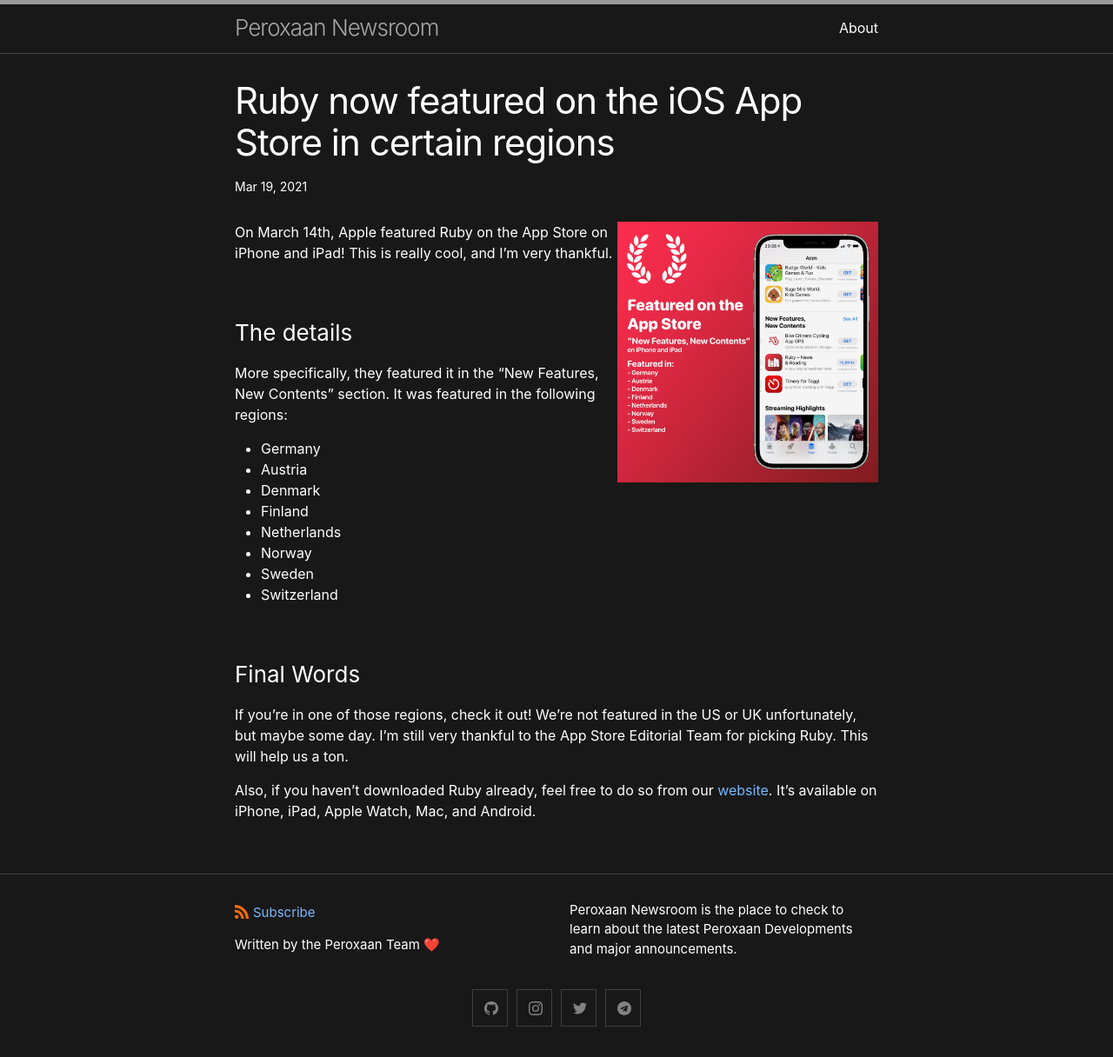
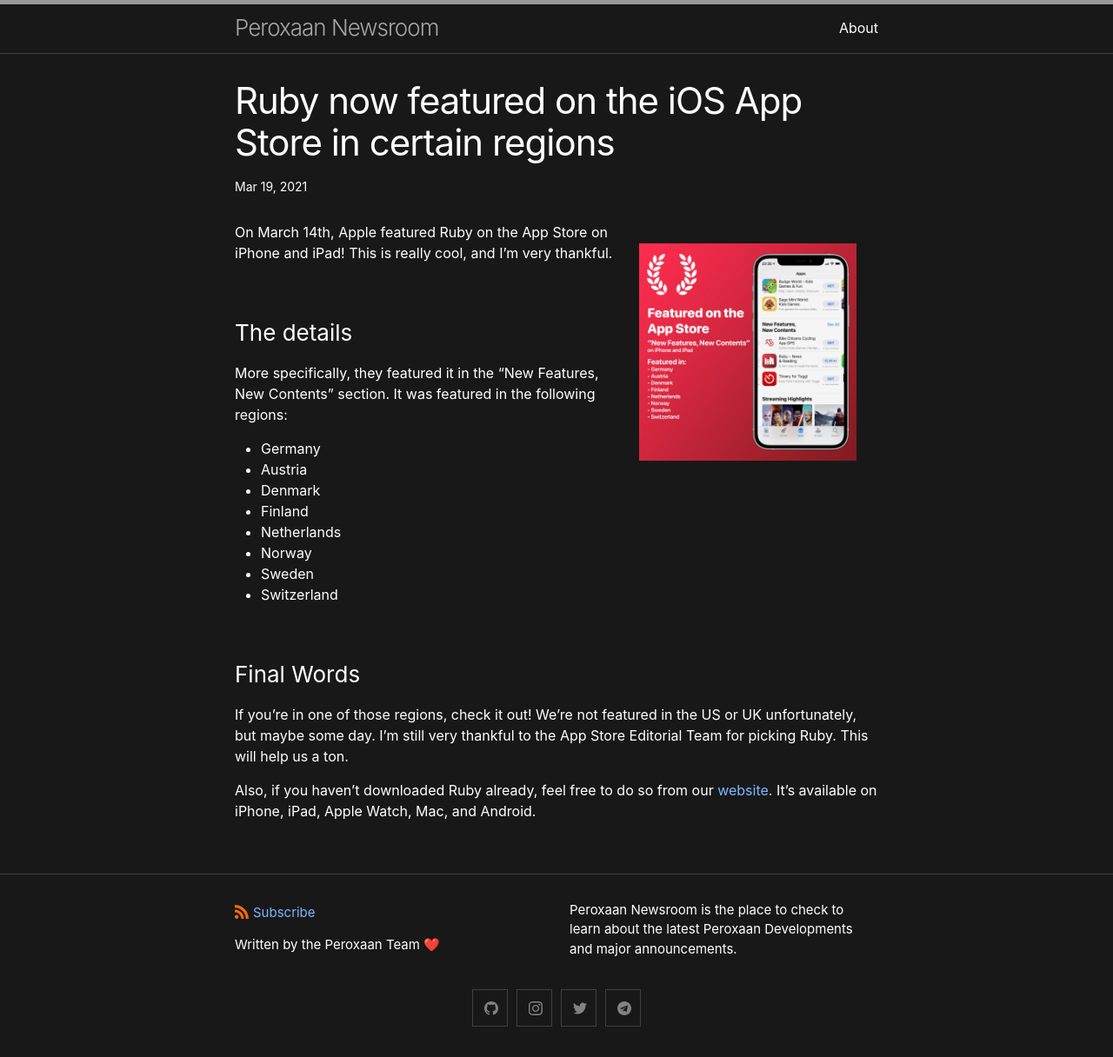
Before and after one commit to Peroxaan/peroxaan-newsroom, a Jekyll site: the page built from _posts/2021-03-18-ruby-featured-on-ios-app-store.markdown, in a window 1280 px wide. Shown: the whole page at 87% size. Built offline with Jekyll 4.4.1, drawn with Linux system fonts in a browser that asks for light colours.

Commit message:
Update 2021-03-18-ruby-featured-on-ios-app-store.markdown

```diff
--- a/_posts/2021-03-18-ruby-featured-on-ios-app-store.markdown
+++ b/_posts/2021-03-18-ruby-featured-on-ios-app-store.markdown
@@ -5,7 +5,7 @@
 categories: announcement
 ---
 
-<img align="right" width="300" height="300" src="/assets/images/RubyFeatured.png">
+<img align="right" width="250" height="250" style="padding: 25px" src="/assets/images/RubyFeatured.png">
 
 On March 14th, Apple featured Ruby on the App Store on iPhone and iPad! This is really cool, and I'm very thankful.
 
```
